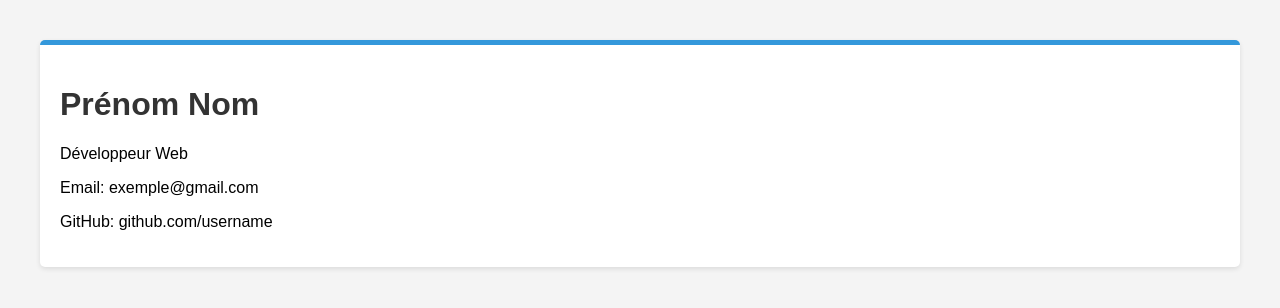
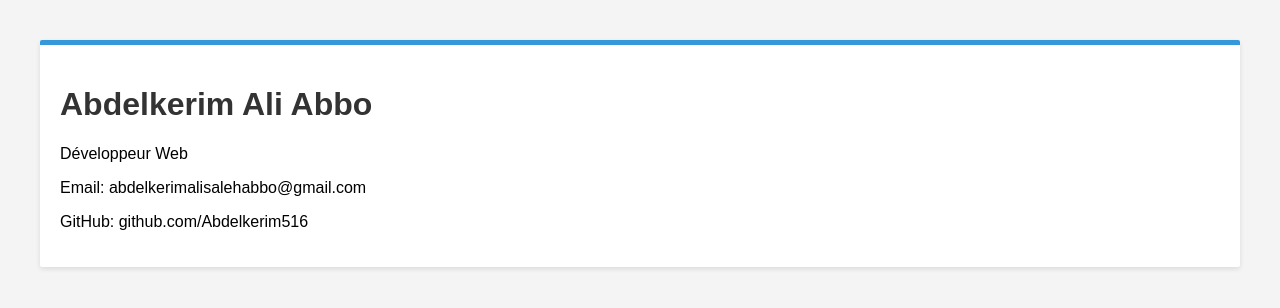
Before and after one commit to Abdelkerim516/carte-visite, a plain HTML site: page index.html in a window 1280 px wide. Drawn offline with Linux system fonts and the light colour scheme.

Commit message:
Ajoute de prenom, nom, email et nom github

```diff
--- a/index.html
+++ b/index.html
@@ -14,7 +14,7 @@
         .card{
             background: white;
             padding: 20px;
-            border-radius: 5px;
+            border-radius: 2px;
             box-shadow: 0 2px 5px rgba(0,0,0,0.1);
             border-top: 5px solid #3498db;
         }
@@ -25,11 +25,11 @@
 </head>
 <body>
     <div class="card">
-        <h1>Prénom Nom</h1>
+        <h1>Abdelkerim Ali Abbo</h1>
         <p>Développeur Web</p>
         <div class="contact">
-        <p>Email: exemple@gmail.com</p>
-        <p>GitHub: github.com/username</p>
+        <p>Email: abdelkerimalisalehabbo@gmail.com</p>
+        <p>GitHub: github.com/Abdelkerim516</p>
     </div>
     </div>
 </body>
```
